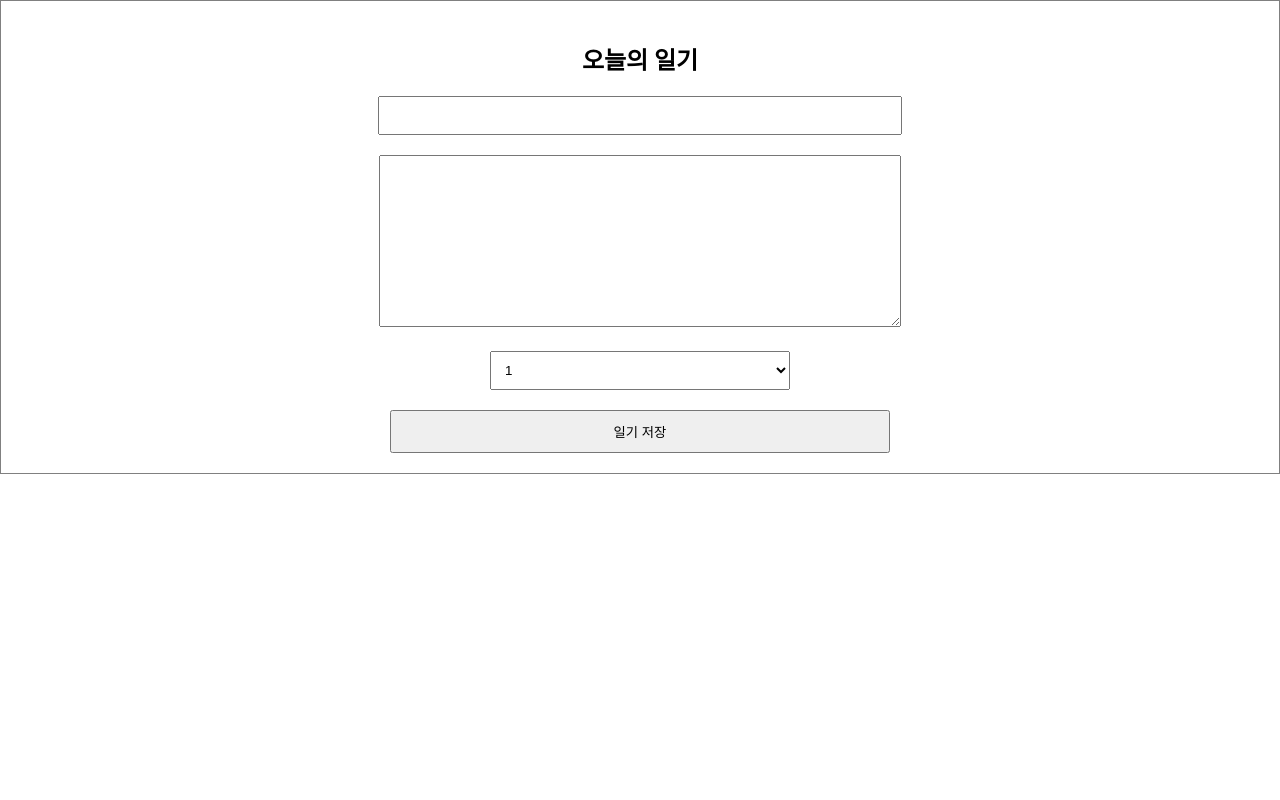
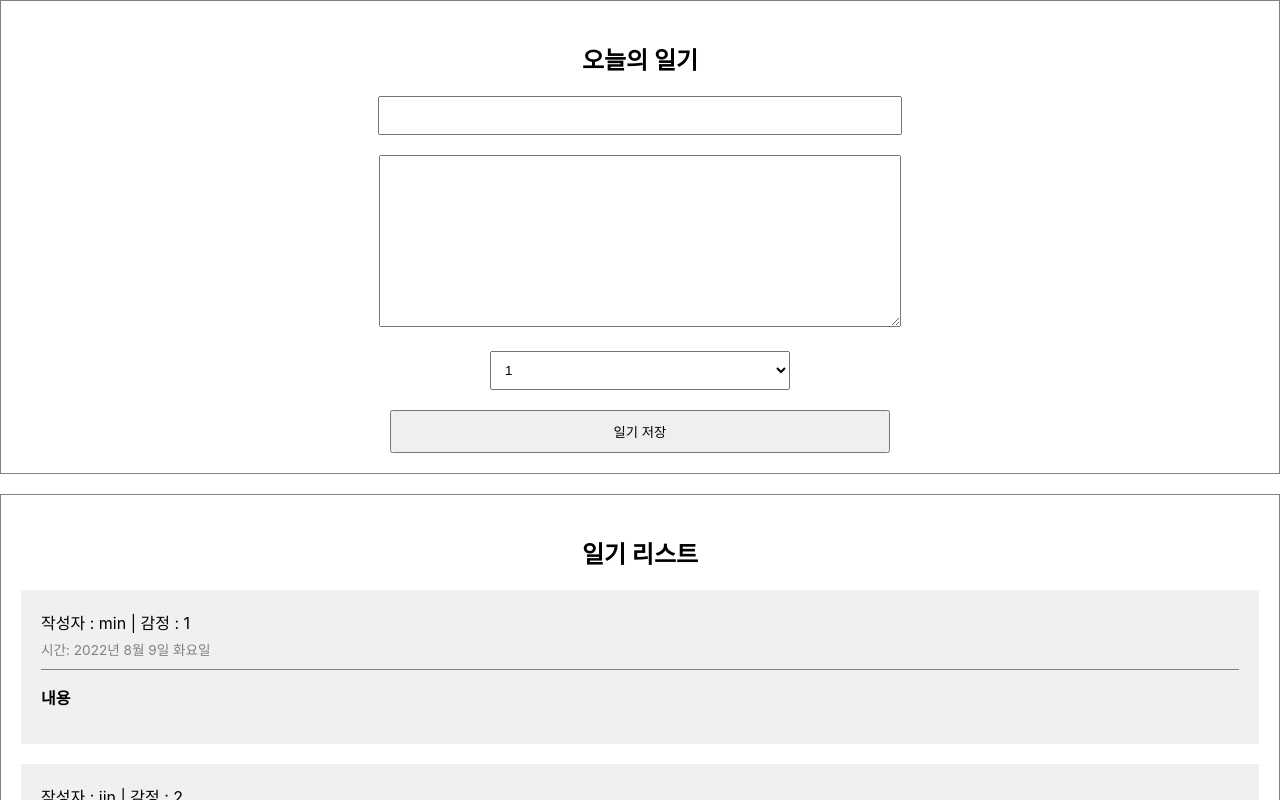
Before and after one commit to kyeongmin21/simplediary, a React (Create React App) app: page / in a window 1280 px wide. Shown: the top 800 px of the page. Built offline with nearby package versions, Linux system fonts and the light colour scheme.

Commit message:
React 에서 배열 사용하기1 - 리스트 렌더링 (조회)
- DiaryList.js, DiaryItem.js
- map 내장함수

```diff
--- a/src/App.css
+++ b/src/App.css
@@ -67,5 +67,5 @@
 
 .DiaryItem .content {
   font-weight: 700;
-  margin: 30px 0;
+  margin: 15px 0;
 }
--- a/src/App.js
+++ b/src/App.js
@@ -1,10 +1,19 @@
 import './App.css';
 import DiaryEditor from "./DiaryEditor";
+import DiaryList from "./DiaryList";
+
+const dummyList = [
+  {id: 1, author: 'min', content: '내용', emotion: 1},
+  {id: 2, author: 'jin', content: '내용', emotion: 2},
+  {id: 3, author: 'kim', content: '내용', emotion: 3},
+]
+
 
 function App() {
   return (
-    <div>
-      <DiaryEditor/>
+    <div className="App">
+      <DiaryEditor />
+      <DiaryList diaryList={dummyList} />
     </div>
   );
 }
--- /dev/null
+++ b/src/DiaryItem.js
@@ -0,0 +1,15 @@
+
+const DiaryItem = ({id, author, content, emotion}) => {
+  return (
+    <div className="DiaryItem">
+      <div key={id}>
+        <div className="info">작성자 : {author} | 감정 : {emotion}
+        <div className="date">시간: {new Intl.DateTimeFormat("ko", {dateStyle: "full"}).format(new Date())}</div>
+        </div>
+        <div className="content">{content}</div>
+      </div>
+    </div>
+  )
+};
+
+export default DiaryItem;
--- /dev/null
+++ b/src/DiaryList.js
@@ -0,0 +1,22 @@
+import DiaryItem from "./DiaryItem";
+
+const DiaryList = ({diaryList}) => {
+  return (
+    <div className="DiaryList">
+      <h2>일기 리스트</h2>
+
+      <div>
+        {diaryList.map(item => (
+          <DiaryItem key={item.id} {...item} />
+        ))}
+      </div>
+
+    </div>
+  )
+};
+
+DiaryList.defaultProps = {
+  diaryList: []
+}
+
+export default DiaryList;
```
Also changed, not shown: 1 other file (tests, documents, lock files or other folders).
